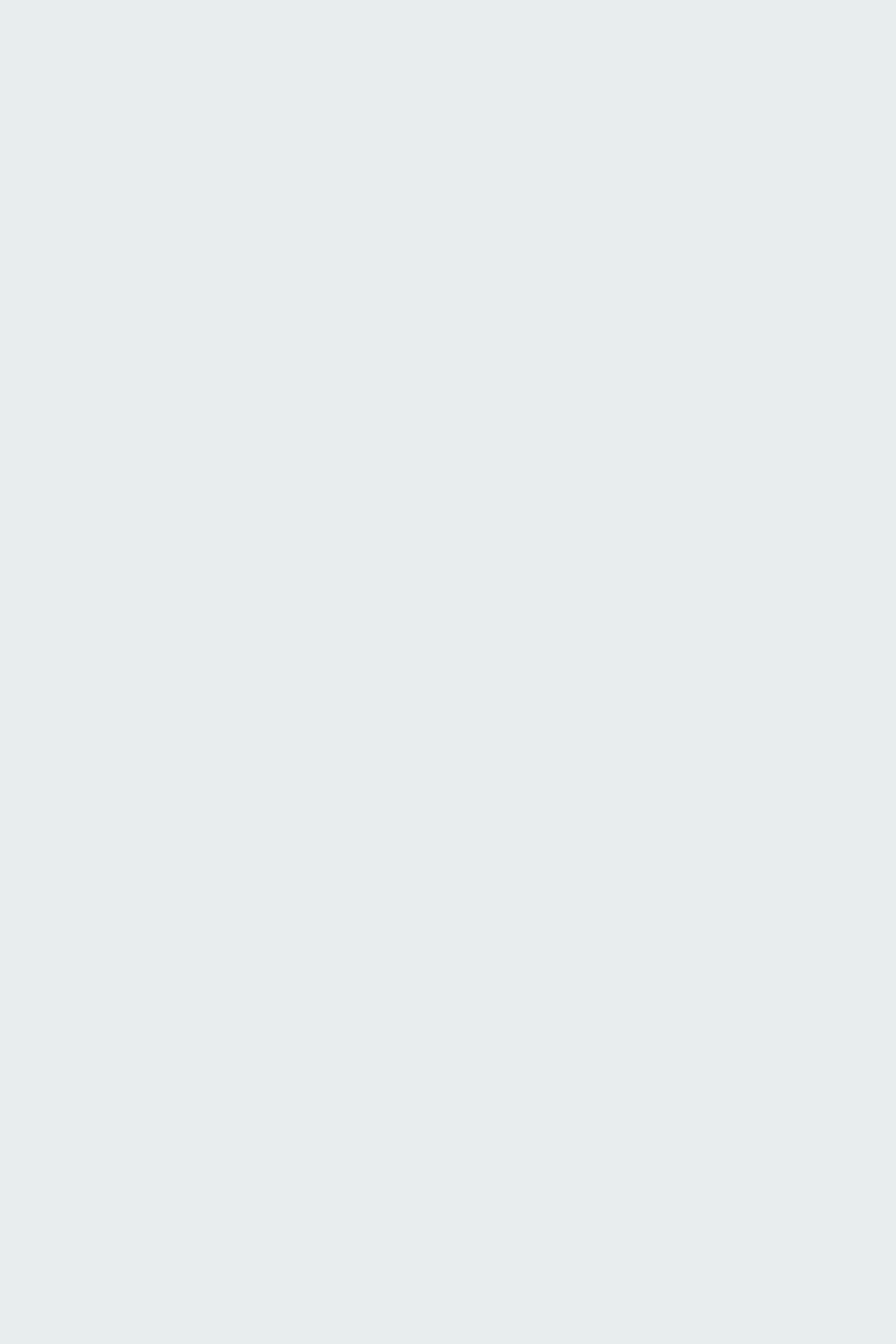
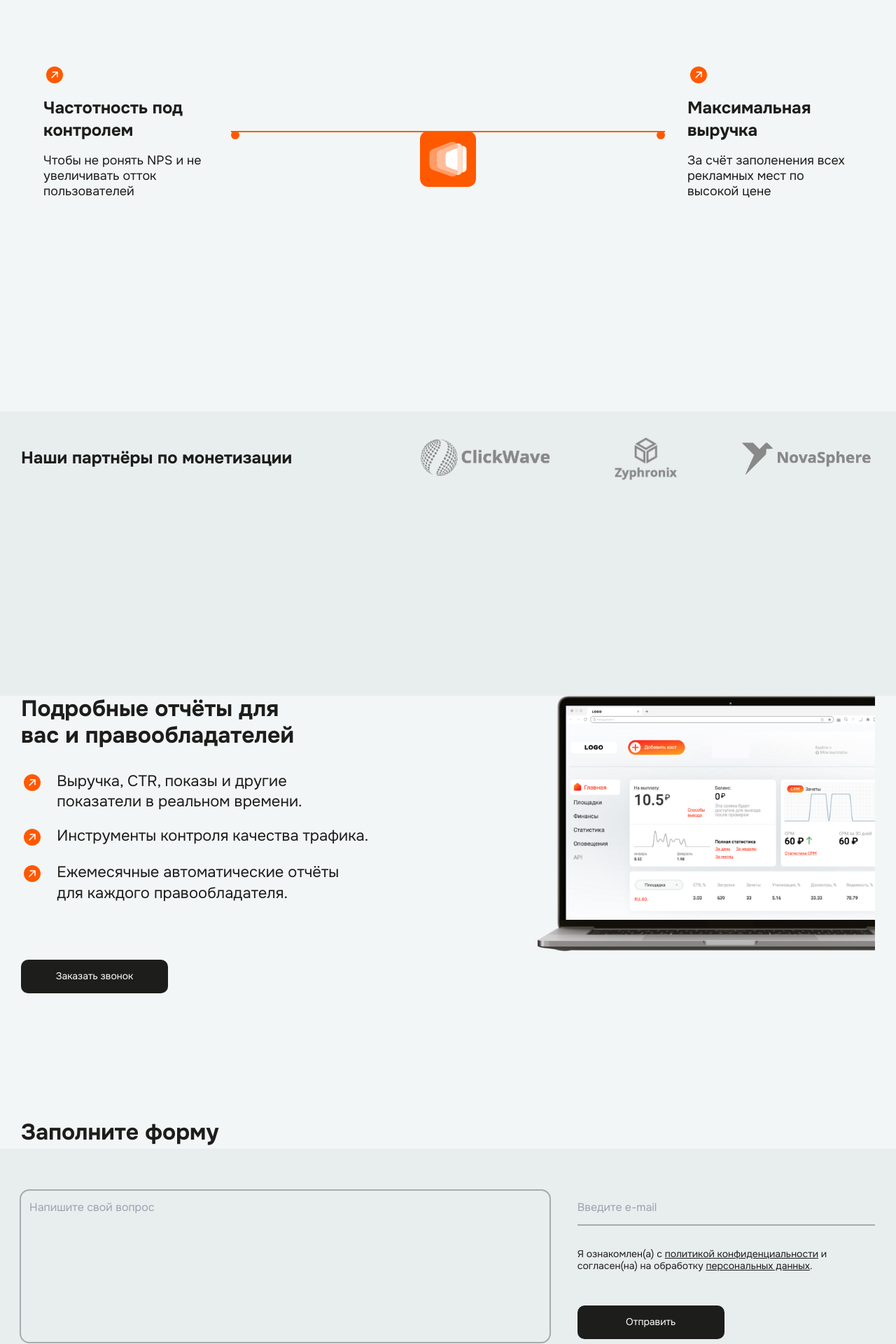
Before and after one commit to anivire/getshoptv-test, a Next.js app: page / in a window 1280 px wide. Shown: the part 1240-3160 px from the top of the page at 70% size. Before the commit the page ends 1001 px from the top, so only its background shows below. Built offline with nearby package versions, Linux system fonts and the light colour scheme.

Commit message:
feat: responsive mobile layout, feedback form behavior

```diff
--- a/src/components/FeedbackForm.tsx
+++ b/src/components/FeedbackForm.tsx
@@ -1,22 +1,66 @@
 import Link from 'next/link';
 import ButtonBlack from './shared/buttons/ButtonBlack';
+import { useState } from 'react';
+import classNames from 'classnames';
 
 export default function FeedbackForm() {
+  const [userEmail, setUserEmail] = useState<string>('');
+  const [question, setQuestion] = useState<string>('');
+  const [errorMessage, setErrorMessage] = useState<string>('');
+
+  const handleSubmitForm = (e: React.FormEvent<HTMLFormElement>) => {
+    e.preventDefault();
+
+    if (!userEmail) {
+      setErrorMessage('Введите e-mail');
+      return;
+    }
+
+    if (!/^[a-zA-Z0-9._%+-]+@[a-zA-Z0-9.-]+\.[a-zA-Z]{2,}$/.test(userEmail)) {
+      setErrorMessage('Неправильно указан e-mail');
+      return;
+    }
+
+    if (!question) {
+      setErrorMessage('Введите ваш вопрос');
+      return;
+    }
+
+    // fetch(...)
+    setErrorMessage('');
+  };
+
   return (
-    <section className="mx-auto flex w-full max-w-[1220px] flex-col pb-[80px] md:gap-[32px] md:px-[40px] lg:gap-[64px] lg:px-0">
+    <section className="mx-auto flex w-full max-w-[1220px] flex-col gap-[32px] px-[16px] pb-[80px] md:px-[40px] lg:gap-[64px] lg:px-0">
       <h2 className="text-heading-base font-bold">Заполните форму</h2>
-      <div className="flex w-full gap-[40px] md:flex-col lg:flex-row">
+
+      <form onSubmit={handleSubmitForm}>
+        <div className="flex w-full flex-col gap-[40px] lg:flex-row">
           <textarea
             placeholder="Напишите свой вопрос"
+            value={question}
+            onChange={e => setQuestion(e.target.value)}
             className="h-[216px] w-full resize-none rounded-[12px] bg-transparent p-3 outline outline-2 outline-slate-gray transition-all duration-300 ease-in-out focus:outline-black"
           />
-        <div className="flex flex-col md:gap-[64px] lg:gap-[48px]">
+          <div className="flex flex-col gap-[32px] md:gap-[64px] lg:gap-[48px]">
             <div className="flex flex-col gap-[32px]">
+              <div className="flex flex-col gap-3">
                 <input
                   placeholder="Введите e-mail"
-              className="w-full border-b-2 border-slate-gray bg-transparent py-3 outline-none transition-all duration-300 ease-in-out focus:border-black"
+                  onChange={e => setUserEmail(e.target.value)}
+                  value={userEmail}
+                  className={classNames(
+                    'w-full border-b-2 bg-transparent py-3 outline-none transition-all duration-300 ease-in-out',
+                    {
+                      'border-error focus:border-error': errorMessage,
+                      'border-slate-gray focus:border-black': !errorMessage,
+                    }
+                  )}
                 />
-            <div className="">
+                {errorMessage && (
+                  <p className="text-body-md text-error">{errorMessage}</p>
+                )}
+              </div>
               <p className="text-body-md">
                 Я ознакомлен(а) с{' '}
                 <Link href="/" className="underline">
@@ -29,12 +73,11 @@ export default function FeedbackForm() {
                 .
               </p>
             </div>
-          </div>
-          <div className="w-full">
-            <ButtonBlack text="Отправить" onClick={() => {}} />
+
+            <ButtonBlack type="submit" text="Отправить" />
           </div>
         </div>
-      </div>
+      </form>
     </section>
   );
 }
--- a/src/components/Partners.tsx
+++ b/src/components/Partners.tsx
@@ -2,31 +2,31 @@ import Image from 'next/image';
 
 export default function Partners() {
   return (
-    <section className="mx-auto flex w-full max-w-[1220px] flex-row items-center justify-between md:h-[120px] md:px-[40px] lg:h-[317px] lg:px-0">
+    <section className="mx-auto flex w-full max-w-[1220px] flex-col items-center justify-between gap-[16px] px-[16px] md:h-[120px] md:flex-row md:gap-0 md:px-[40px] lg:h-[317px] lg:px-0">
       <h3 className="text-heading-md font-bold md:max-w-36 lg:max-w-full">
         Наши партнёры по монетизации
       </h3>
-      <div className="flex flex-row items-center md:gap-[55px] lg:gap-[81px]">
+      <div className="flex flex-row flex-wrap items-center justify-center md:gap-[55px] lg:gap-[81px]">
         <Image
           src={'/images/logos/clickwave-logo.png'}
           alt="Clickwave Logo"
           width={355}
           height={109}
-          className="w-fit md:h-[45px] lg:h-16"
+          className="h-11 w-fit md:h-[45px] lg:h-16"
         />
         <Image
           src={'/images/logos/zyphronix-logo.png'}
           alt="Clickwave Logo"
           width={204}
           height={142}
-          className="w-fit md:h-[45px] lg:h-16"
+          className="order-last h-16 w-fit md:order-none md:h-[45px] lg:h-16"
         />
         <Image
           src={'/images/logos/novasphere-logo.png'}
           alt="Clickwave Logo"
           width={384}
           height={122}
-          className="w-fit md:h-[45px] lg:h-16"
+          className="h-11 w-fit md:h-[45px] lg:h-16"
         />
       </div>
     </section>
--- a/src/components/Reports.tsx
+++ b/src/components/Reports.tsx
@@ -4,10 +4,11 @@ import ArrowTopRight from './shared/icons/ArrowTopRight';
 
 export default function Reports() {
   return (
+    <>
       <section className="relative">
         <div className="absolute inset-0 -z-10 w-full self-center bg-frost-gray md:h-[471px] lg:h-[647px]" />
 
-      <div className="relative mx-auto flex w-full max-w-[1220px] flex-col overflow-hidden md:gap-[32px] md:px-[40px] lg:gap-[80px] lg:px-0">
+        <div className="relative mx-auto flex w-full max-w-[1220px] flex-col gap-[32px] overflow-hidden px-[16px] md:px-[40px] lg:gap-[80px] lg:px-0">
           <div className="flex max-w-[320px] flex-col gap-[32px] lg:max-w-[497px]">
             <h2 className="text-balance text-heading-base font-bold">
               Подробные отчёты для вас и правообладателей
@@ -29,7 +30,7 @@ export default function Reports() {
             </div>
           </div>
           {/* ToDo: add className prop for black button to handle button width */}
-        <div className="max-w-[210px]">
+          <div className="md:max-w-[210px]">
             <ButtonBlack text="Заказать звонок" onClick={() => {}} />
           </div>
           <Image
@@ -37,9 +38,17 @@ export default function Reports() {
             alt="Reports dashboard"
             width={631}
             height={482}
-          className="absolute md:-right-16 md:w-[399px] lg:right-0 lg:w-[482px]"
+            className="hidden md:absolute md:-right-16 md:block md:w-[399px] lg:right-0 lg:w-[482px]"
           />
         </div>
       </section>
+      <Image
+        src={'/images/reports.png'}
+        alt="Reports dashboard"
+        width={631}
+        height={482}
+        className="-mt-[30px] md:hidden"
+      />
+    </>
   );
 }
--- a/src/components/RevenueOptimization.tsx
+++ b/src/components/RevenueOptimization.tsx
@@ -1,16 +1,19 @@
+import { useMediaQuery } from 'react-responsive';
 import ArrowTopRight from './shared/icons/ArrowTopRight';
 import LogoIcon from './shared/icons/LogoIcon';
 
 export default function RevenueOptimization() {
+  const isDesktop = useMediaQuery({ query: '(min-width: 1440px)' });
+
   return (
     <section className="relative">
       <div className="absolute inset-0 -z-10 w-full self-center bg-frost-gray md:h-[471px] lg:h-[647px]" />
-      <div className="relative mx-auto flex w-full max-w-[1220px] flex-col md:items-center md:gap-[60px] md:px-[40px] lg:items-baseline lg:gap-[80px] lg:px-0">
-        <h2 className="text-center text-heading-base font-bold md:max-w-lg lg:max-w-full">
+      <div className="relative mx-auto flex w-full max-w-[1220px] flex-col px-[16px] md:items-center md:gap-[60px] md:px-[40px] lg:items-center lg:gap-[80px] lg:px-0">
+        <h2 className="text-heading-base font-bold md:max-w-lg md:text-center lg:max-w-full">
           Баланс между выручкой и удовлетворённостью пользователей
         </h2>
-        <div className="flex w-full flex-row">
-          <div className="flex flex-col gap-[16px] md:w-[216px] md:p-[24px] lg:w-[300px] lg:p-[32px]">
+        <div className="flex w-full flex-col md:flex-row">
+          <div className="flex flex-col gap-[16px] p-[24px] md:w-[216px] lg:w-[300px] lg:p-[32px]">
             <ArrowTopRight />
             <h3 className="text-heading-md font-bold">
               Частотность под контролем
@@ -20,20 +23,15 @@ export default function RevenueOptimization() {
             </p>
           </div>
           <div className="grid grow grid-cols-1 place-items-center">
-            <div className="relative h-0.5 w-full bg-accent">
-              <div className="absolute inset-y-0 left-0 h-3 w-3 self-center rounded-full bg-accent" />
+            <div className="relative h-[175px] w-0.5 bg-accent md:h-0.5 md:w-full">
+              <div className="absolute -inset-x-[5px] h-3 w-3 self-center rounded-full bg-accent md:inset-x-auto md:inset-y-0 md:left-0" />
               <div className="absolute inset-y-0 left-1/2 -translate-x-1/2 transform self-center">
-                <span className="hidden lg:block">
-                  <LogoIcon />
-                </span>
-                <span className="block lg:hidden">
-                  <LogoIcon size={80} />
-                </span>
+                {isDesktop ? <LogoIcon /> : <LogoIcon size={80} />}
               </div>
-              <div className="absolute inset-y-0 right-0 h-3 w-3 self-center rounded-full bg-accent" />
+              <div className="absolute -inset-x-[5px] bottom-0 h-3 w-3 self-center rounded-full bg-accent md:inset-x-auto md:inset-y-0 md:right-0" />
             </div>
           </div>
-          <div className="flex flex-col gap-[16px] md:w-[216px] md:p-[24px] lg:w-[300px] lg:p-[32px]">
+          <div className="flex flex-col gap-[16px] p-[24px] md:w-[216px] lg:w-[300px] lg:p-[32px]">
             <ArrowTopRight />
             <h3 className="text-heading-md font-bold">Максимальная выручка</h3>
             <p className="text-body-base">
--- a/src/components/shared/buttons/ButtonBlack.tsx
+++ b/src/components/shared/buttons/ButtonBlack.tsx
@@ -2,12 +2,16 @@ import { FC } from 'react';
 
 interface Props {
   text: string;
-  onClick: () => void;
+  type?: 'button' | 'submit' | 'reset';
+  onClick?: () => void;
 }
 
-const ButtonBlack: FC<Props> = ({ text, onClick }) => {
+const ButtonBlack: FC<Props> = ({ text, type = 'button', onClick }) => {
   return (
-    <button className="text-button-base disabled:bg-cloud-gray h-[48px] rounded-[10px] bg-black px-[20px] py-[12px] text-white disabled:text-white md:w-full lg:w-[210px]">
+    <button
+      type={type}
+      className="h-[48px] w-full rounded-[10px] bg-black px-[20px] py-[12px] text-button-base text-white disabled:bg-cloud-gray disabled:text-white lg:w-[210px]"
+    >
       {text}
     </button>
   );
--- a/src/components/shared/icons/ArrowTopRight.tsx
+++ b/src/components/shared/icons/ArrowTopRight.tsx
@@ -6,7 +6,7 @@ export default function ArrowTopRight() {
       viewBox="0 0 32 32"
       fill="none"
       xmlns="http://www.w3.org/2000/svg"
-      className="h-[24px] md:w-[24px] lg:h-[32px] lg:w-[32px]"
+      className="w-[22px] lg:w-[32px]"
     >
       <circle cx="16" cy="16" r="12" fill="#FF5900" />
       <path
--- a/src/pages/index.tsx
+++ b/src/pages/index.tsx
@@ -10,10 +10,10 @@ export default function Home() {
     <main className="flex flex-col gap-[80px] md:gap-[120px] lg:gap-[180px]">
       <Hero />
       <MonetizationToggle />
-      {/* <RevenueOptimization /> */}
-      {/* <Partners /> */}
-      {/* <Reports /> */}
-      {/* <FeedbackForm /> */}
+      <RevenueOptimization />
+      <Partners />
+      <Reports />
+      <FeedbackForm />
     </main>
   );
 }
```
Lines whose indentation alone changed are shown as unchanged.
